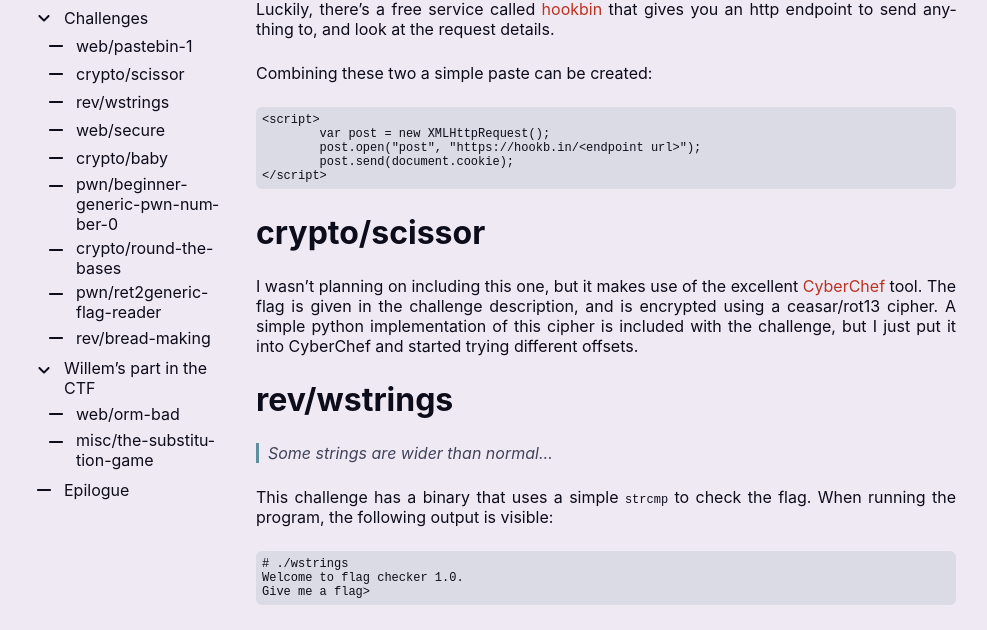
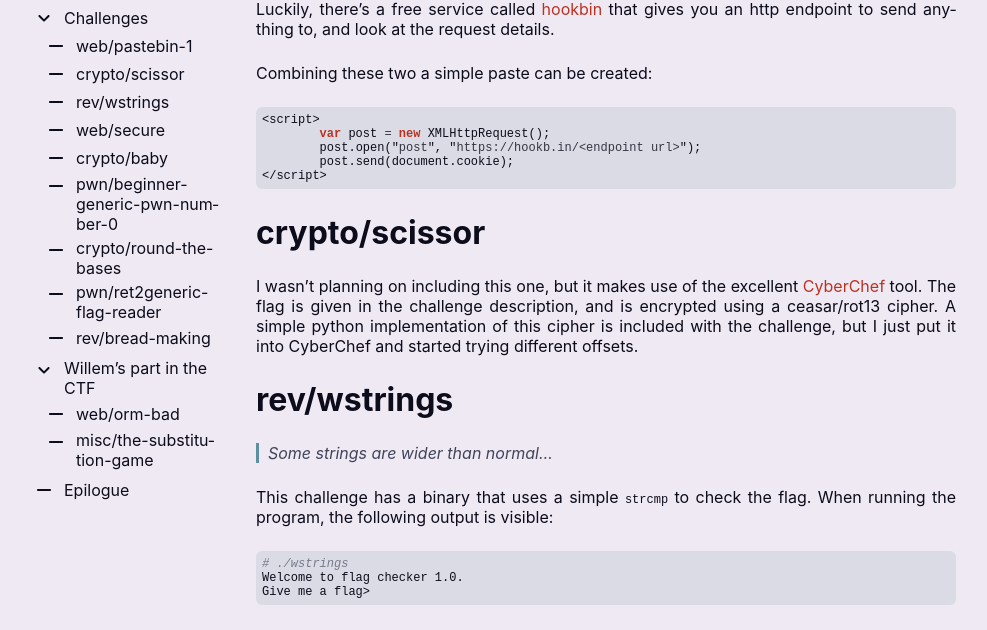
Before and after one commit to lonkaars/blog, a Jekyll site: the page built from _posts/2021-07-13-redpwn2021.md, in a window 1280 px wide and 1400 px high, scrolled down 824 px. Shown: the part 130-760 px from the top of the window, without its empty margins (146-1133 px from the left). Built offline with Jekyll 4.4.1, drawn with Linux system fonts in a browser that asks for light colours.

Commit message:
use sass + fix code hightlight

```diff
--- a/_config.yml
+++ b/_config.yml
@@ -11,3 +11,7 @@
     values:
       layout: post
       lang: en
+markdown: kramdown
+sass:
+  style: compressed
+  sourcemap: development
--- a/_includes/head.html
+++ b/_includes/head.html
@@ -1,14 +1,3 @@
 <meta charset="UTF-8">
 <meta name="viewport" content="width=device-width, initial-scale=1.0">
-<link rel="stylesheet" href="/css/button.css">
-<link rel="stylesheet" href="/css/card.css">
-<link rel="stylesheet" href="/css/code.css">
-<link rel="stylesheet" href="/css/globals.css">
-<link rel="stylesheet" href="/css/image.css">
-<link rel="stylesheet" href="/css/layout.css">
-<link rel="stylesheet" href="/css/navbar.css">
-<link rel="stylesheet" href="/css/print.css">
-<link rel="stylesheet" href="/css/search.css">
-<link rel="stylesheet" href="/css/tags.css">
-<link rel="stylesheet" href="/css/theme.css">
-<link rel="stylesheet" href="/css/separator.css">
+<link rel="stylesheet" href="/style.css">
--- /dev/null
+++ b/_sass/code.scss
@@ -0,0 +1,51 @@
+pre {
+	background-color: var(--bg-alt);
+	border-radius: 6px;
+	padding: 6px;
+}
+
+pre.highlight {
+	code { color: var(--magnolia); }
+	// https://github.com/rouge-ruby/rouge/wiki/List-of-tokens
+	@each $c in c,cm,cp,c1,cs { .#{$c} { @extend %token_comment } }
+	@each $c in k,kc,kd,kn,kp,kr,kt { .#{$c} { @extend %token_keyword } }
+	@each $c in s,sb,sc,sd,s2,se,sh,si,sx,sr,s1,ss { .#{$c} { @extend %token_string } }
+	@each $c in m,mf,mh,mi,il,mo,mx,mb { .#{$c} { @extend %token_number } }
+	@each $c in o,ow { .#{$c} { @extend %token_operator } }
+}
+
+%token_comment
+{ font-style: italic; }
+
+%token_keyword
+{ font-weight: 700; }
+
+%token_string,
+%token_number
+{ color: var(--fg); }
+
+%token_comment {
+	color: var(--heliotrope-gray);
+	opacity: .7;
+}
+
+%token_keyword
+{ color: var(--fire-opal); }
+
+%token_operator
+{ opacity: .8; }
+
+@media (prefers-color-scheme: light) {
+	pre { background-color: var(--heliotrope-gray); }
+
+	pre.highlight code { color: var(--fg); }
+
+	%token_string,
+	%token_number
+	{ opacity: .8; }
+
+	%token_comment {
+		color: var(--oxford-blue);
+		opacity: .5;
+	}
+}
--- a/atom.xml
+++ b/atom.xml
@@ -1,5 +1,4 @@
 ---
-# empty frontmatter to force this file to be interpreted using liquid
 ---
 {% for post in site.pages %}
 	{% if post.layout == "index" %}
--- a/css/code.css
+++ /dev/null
@@ -1,48 +0,0 @@
-pre {
-	background-color: var(--bg-alt);
-	border-radius: 6px;
-	padding: 6px;
-}
-
-.prismjs code { color: var(--magnolia); }
-
-.prismjs .token.comment
-{ font-style: italic; }
-
-.prismjs .token.keyword,
-.prismjs .token.annotation
-{ font-weight: 700; }
-
-.prismjs .token.string,
-.prismjs .token.number
-{ color: var(--fg); }
-
-.prismjs .token.comment {
-	color: var(--heliotrope-gray);
-	opacity: .7;
-}
-
-.prismjs .token.keyword
-{ color: var(--fire-opal); }
-
-.prismjs .token.annotation
-{ color: var(--cyan-process); }
-
-.prismjs .token.punctuation:not(.annotation)
-.prismjs .token.operator
-{ opacity: .8; }
-
-@media (prefers-color-scheme: light) {
-	pre { background-color: var(--heliotrope-gray); }
-
-	.prismjs code { color: var(--fg); }
-
-	.prismjs .token.string,
-	.prismjs .token.number
-	{ opacity: .8; }
-
-	.prismjs .token.comment {
-		color: var(--oxford-blue);
-		opacity: .5;
-	}
-}
--- /dev/null
+++ b/style.scss
@@ -0,0 +1,16 @@
+---
+---
+
+@import "theme";
+@import "globals";
+@import "layout";
+
+@import "button";
+@import "card";
+@import "code";
+@import "image";
+@import "navbar";
+@import "print";
+@import "search";
+@import "tags";
+@import "separator";
```
Also changed, not shown: _sass/button.css (renamed from css/button.css), _sass/card.css (renamed from css/card.css), _sass/globals.css (renamed from css/globals.css), _sass/image.css (renamed from css/image.css), _sass/layout.css (renamed from css/layout.css), _sass/navbar.css (renamed from css/navbar.css), _sass/print.css (renamed from css/print.css), _sass/search.css (renamed from css/search.css), _sass/separator.css (renamed from css/separator.css), _sass/tags.css (renamed from css/tags.css), _sass/theme.css (renamed from css/theme.css), 1 other file.
